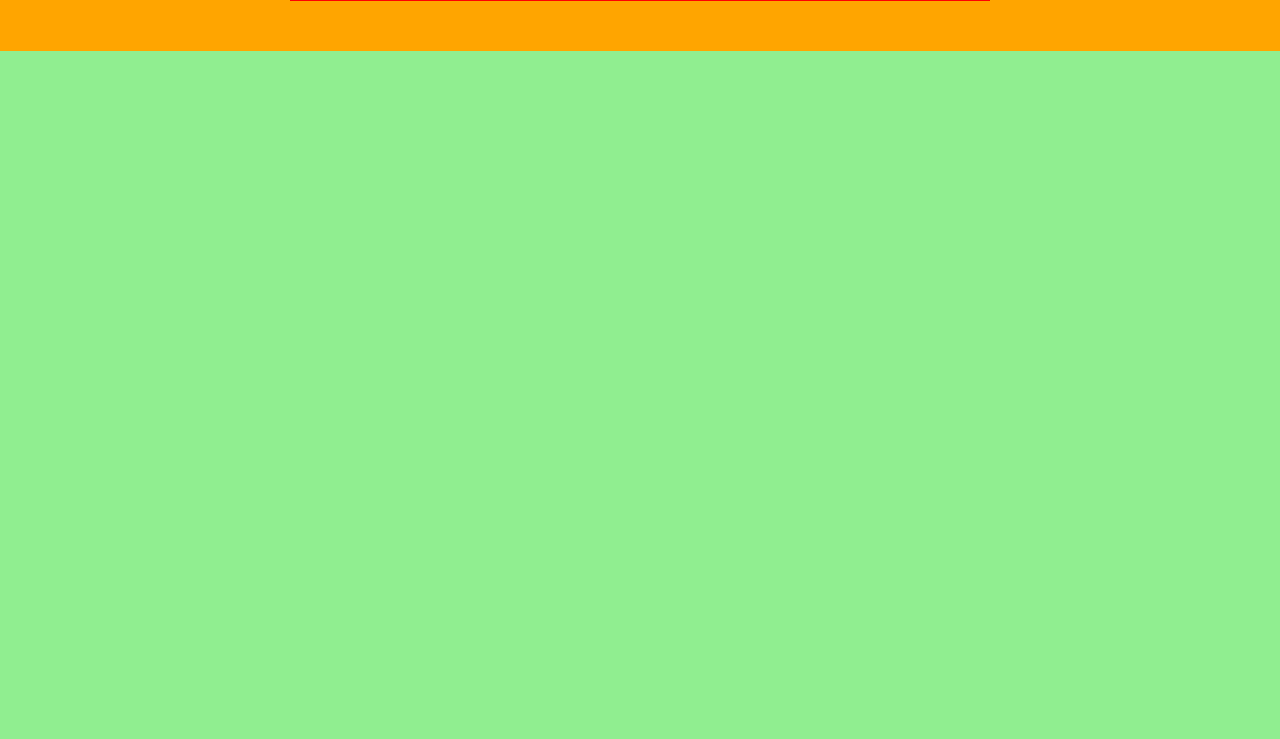
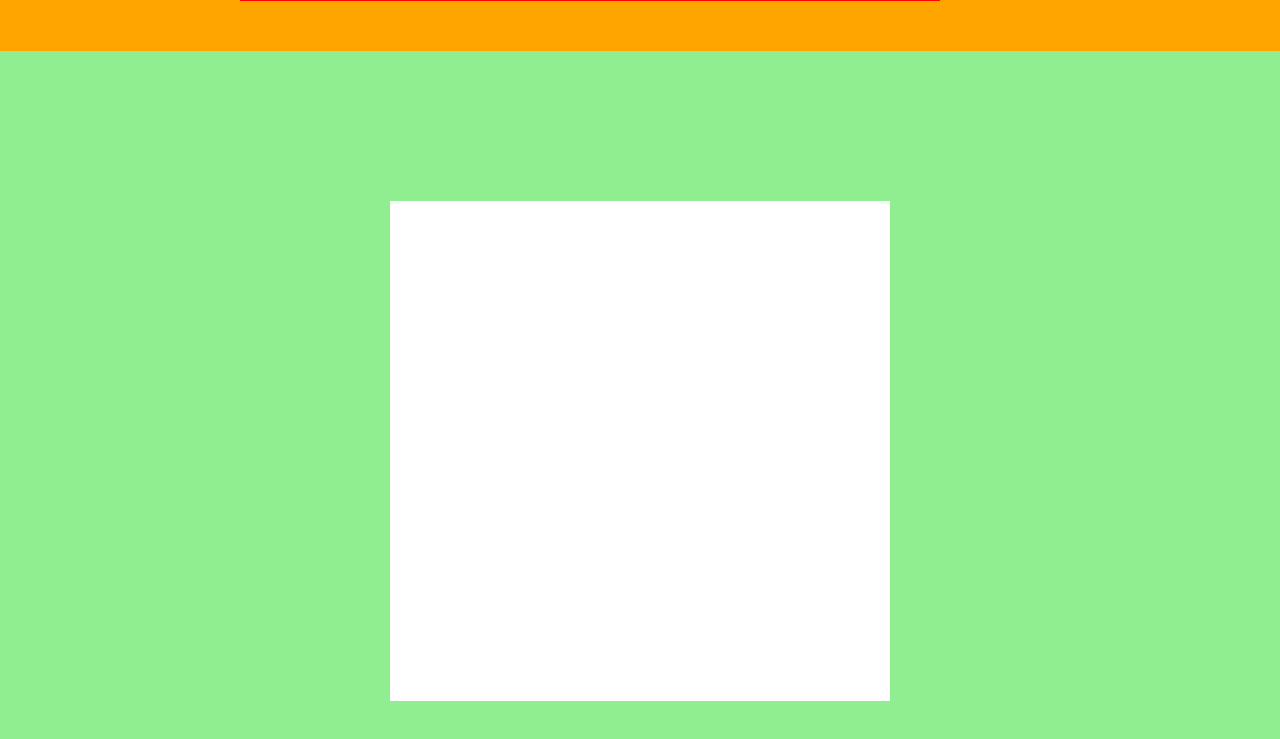
Before and after one commit to minechoo/scroll, a plain HTML site: page index.html in a window 1280 px wide. Shown: the part 2349-3088 px from the top of the page. Drawn offline with Linux system fonts and the light colour scheme.

Commit message:
4번째 섹션

```diff
--- a/index.html
+++ b/index.html
@@ -29,11 +29,11 @@
             d="M407 47c9.4-9.4 24.6-9.4 33.9 0l17.2 17.2c1.9-.1 3.9-.2 5.8-.2h32c11.2 0 21.9 2.3 31.6 6.5L543 55c9.4-9.4 24.6-9.4 33.9 0s9.4 24.6 0 33.9L564 101.9c7.6 12.2 12 26.7 12 42.1c0 10.2 7.4 18.8 16.7 23c27.9 12.5 47.3 40.5 47.3 73c0 26.2-12.6 49.4-32 64v32c0 8.8-7.2 16-16 16H560c-8.8 0-16-7.2-16-16V320H480v16c0 8.8-7.2 16-16 16H432c-8.8 0-16-7.2-16-16V318.4c-11.8-2.4-22.7-7.4-32-14.4c-1.5-1.1-2.9-2.3-4.3-3.5c-17-14.7-27.7-36.4-27.7-60.5c0-8.8-7.2-16-16-16s-16 7.2-16 16c0 44.7 26.2 83.2 64 101.2V352c0 17.7 14.3 32 32 32h32v64c0 17.7-14.3 32-32 32H352c-17.7 0-32-14.3-32-32V372c-19.8 7.7-41.4 12-64 12s-44.2-4.3-64-12v76c0 17.7-14.3 32-32 32H96c-17.7 0-32-14.3-32-32V329.1L45.9 369.7c-5.4 12.1-19.6 17.6-31.7 12.2S-3.3 362.4 2.1 350.3L24 300.9c5.3-11.9 8-24.7 8-37.7C32 155.7 117.2 68 223.8 64.1l.2-.1h7.2H256h32c41.7 0 83.4 12.1 117.2 25.7c1.7-1.8 3.5-3.6 5.3-5.2L407 81c-9.4-9.4-9.4-24.6 0-33.9zm73 185a24 24 0 1 0 -48 0 24 24 0 1 0 48 0zm88 24a24 24 0 1 0 0-48 24 24 0 1 0 0 48zM480 144a16 16 0 1 0 -32 0 16 16 0 1 0 32 0zm48 16a16 16 0 1 0 0-32 16 16 0 1 0 0 32z" />
         </svg>
       </div>
-      <!-- <div class="circle_box">
+      <div class="circle_box">
         <svg viewBox="-20 -20 552 552">
           <path d="M256 512A256 256 0 1 0 256 0a256 256 0 1 0 0 512z" />
         </svg>
-      </div> -->
+      </div>
       <!-- <div class="circle_box_02">
         <svg viewBox="-20 -20 552 552">
           <path d="M256 512A256 256 0 1 0 256 0a256 256 0 1 0 0 512z" />
@@ -41,7 +41,11 @@
       </div> -->
 
     </section>
-    <section></section>
+    <section>
+      <article class="box">
+
+      </article>
+    </section>
   </main>
   <ul>
     <li class="on"></li>
--- a/js/main.js
+++ b/js/main.js
@@ -7,6 +7,7 @@ const secs = document.querySelectorAll('section');
 const list = document.querySelector('ul');
 const btns = list.querySelectorAll('li');
 const icon = document.querySelector('.svgBox path');
+const box = document.querySelector('.box');
 const icon_len = 2730;
 const speed = 500;
 let enableEvent = true;
@@ -25,21 +26,9 @@ window.addEventListener('scroll', ()=>{
 //setTimeout의 딜레이값을 200으로 지정하면 1000/200이 되므로 1초에  60번 호출하는 구문을 5번으로 줄임
 
 window.addEventListener('scroll', () => {
-	const scroll = window.scrollY;
-	//해당 섹션 영역에 도달했을때 다시 0으로 보정된 스크롤값
-	let scroll2 = (scroll - secs[2].offsetTop - baseline) * 5;
-
-	//해당 섹션에 스크롤이 도달하면
-	if (scroll > secs[2].offsetTop + baseline) {
-		//아이콘의 strokeDashoffset값을 보정된 scroll2값으로 계속 뺴줌 (선이 그어지기 시작함)
-		icon.style.strokeDashoffset = icon_len - scroll2;
-		//scroll2값이 만약에 전체 선의 길이를 넘어가는 순간 값을 0으로 강제고정
-		//이렇게 하지 않으면 다시 반대방향으로 선이 빠지게됨
-		scroll2 >= icon_len && (scroll2 = icon_len);
-	} else {
-		//해당 섹션에서 스크롤이 벗어나게 되면 다시 strokeDashoffset값을 원래 고정해서 초기화
-		icon.style.strokeDashoffset = icon_len;
-	}
+	//커스텀 스크롤함수 호출 (throttling구문 밖에 호출하는 이유는 path모션을 부드럽게 실행하기 위함)
+	sec3_custom_scroll();
+	sec4_custom_scroll();
 
 	//500일 경우 : 31번 호출
 	if (eventBlocker) return; //true 이면 끊어버리고
@@ -127,3 +116,33 @@ function moveAuto(e) {
 		moveScroll(active_index - 1);
 	}
 }
+
+function sec3_custom_scroll() {
+	const scroll = window.scrollY;
+	console.log(scroll);
+	let scroll2 = (scroll - secs[2].offsetTop - baseline) * 5;
+
+	if (scroll > secs[2].offsetTop + baseline) {
+		scroll2 >= icon_len && (scroll2 = icon_len);
+		console.log(scroll2);
+		//위의 조건식에서 만들어진 scroll2값이 아래코드에서 활용되야 하므로
+		//해당 코드의 순서가 변경되면 안됨
+		icon.style.strokeDashoffset = icon_len - scroll2;
+	} else {
+		icon.style.strokeDashoffset = icon_len;
+	}
+}
+
+function sec4_custom_scroll() {
+	const scroll = window.scrollY;
+	let scroll2 = (scroll - secs[3].offsetTop - baseline) / 500;
+
+	if (scroll > secs[3].offsetTop + baseline) {
+		console.log(scroll2);
+		box.style.transform = `scale(${1 + scroll2}) rotate(${0 + scroll2 * 100}deg)`;
+		box.style.opacity = 1 - scroll2;
+	} else {
+		box.style.transform = `scale(1) rotate(0deg)`;
+		box.style.opacity = 1;
+	}
+}
--- a/scss/style.scss
+++ b/scss/style.scss
@@ -125,7 +125,7 @@ section {
 			&:hover {
 				svg {
 					path {
-						// stroke-dashoffset: 0;
+						stroke-dashoffset: 0;
 					}
 				}
 			}
@@ -133,6 +133,15 @@ section {
 	}
 	&:nth-of-type(4) {
 		background: lightgreen;
+		display: flex;
+		justify-content: center;
+		align-items: center;
+
+		.box {
+			width: 500px;
+			height: 500px;
+			background: #fff;
+		}
 	}
 }
 
```
Also changed, not shown: css/style.css, 1 other file.
